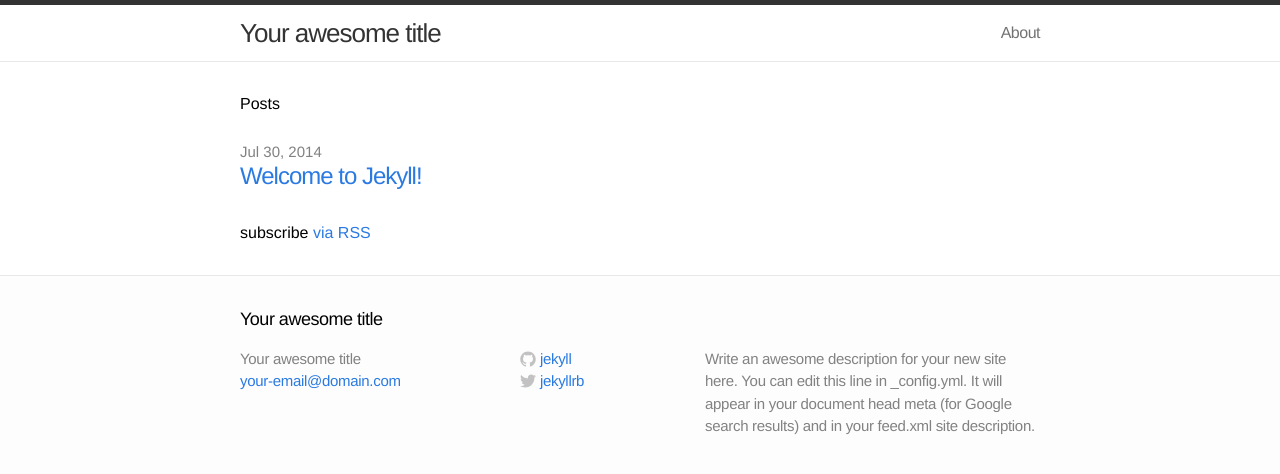
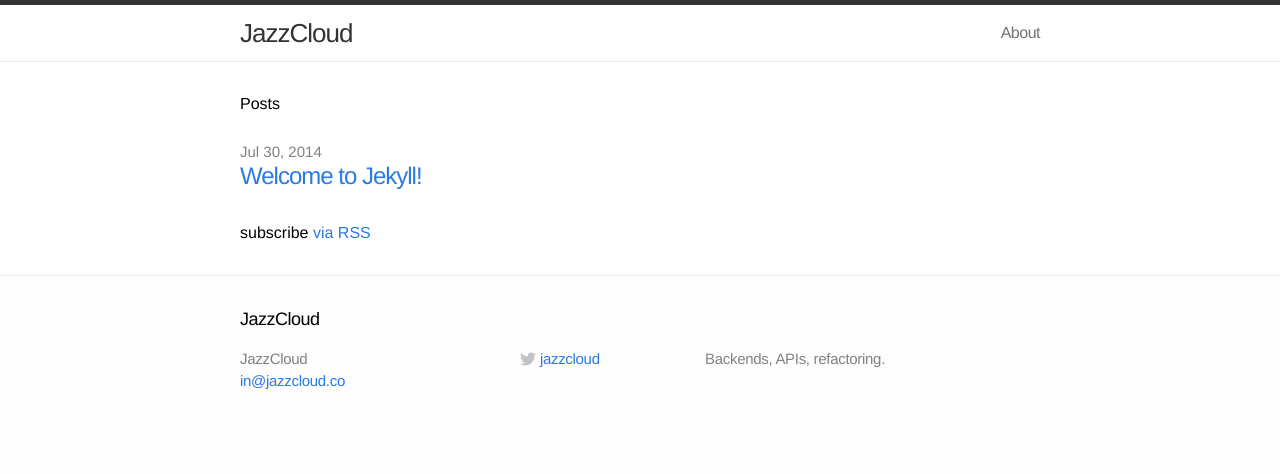
Before and after one commit to jazzcloud/jazzcloud.github.io, a Jekyll site: the page built from index.html, in a window 1280 px wide. Shown: the top 474 px of the page. Built offline with Jekyll 4.4.1, drawn with Linux system fonts in a browser that asks for light colours.

Commit message:
minimal config

```diff
--- a/_config.yml
+++ b/_config.yml
@@ -1,11 +1,11 @@
 # Site settings
-title: Your awesome title
-email: your-email@domain.com
-description: "Write an awesome description for your new site here. You can edit this line in _config.yml. It will appear in your document head meta (for Google search results) and in your feed.xml site description."
+title: JazzCloud
+email: in@jazzcloud.co
+description: "Backends, APIs, refactoring."
 baseurl: ""
-url: "http://yourdomain.com"
-twitter_username: jekyllrb
-github_username:  jekyll
+url: "http://jazzcloud.co"
+twitter_username: jazzcloud
+# github_username:  inem
 
 # Build settings
 markdown: kramdown
```
